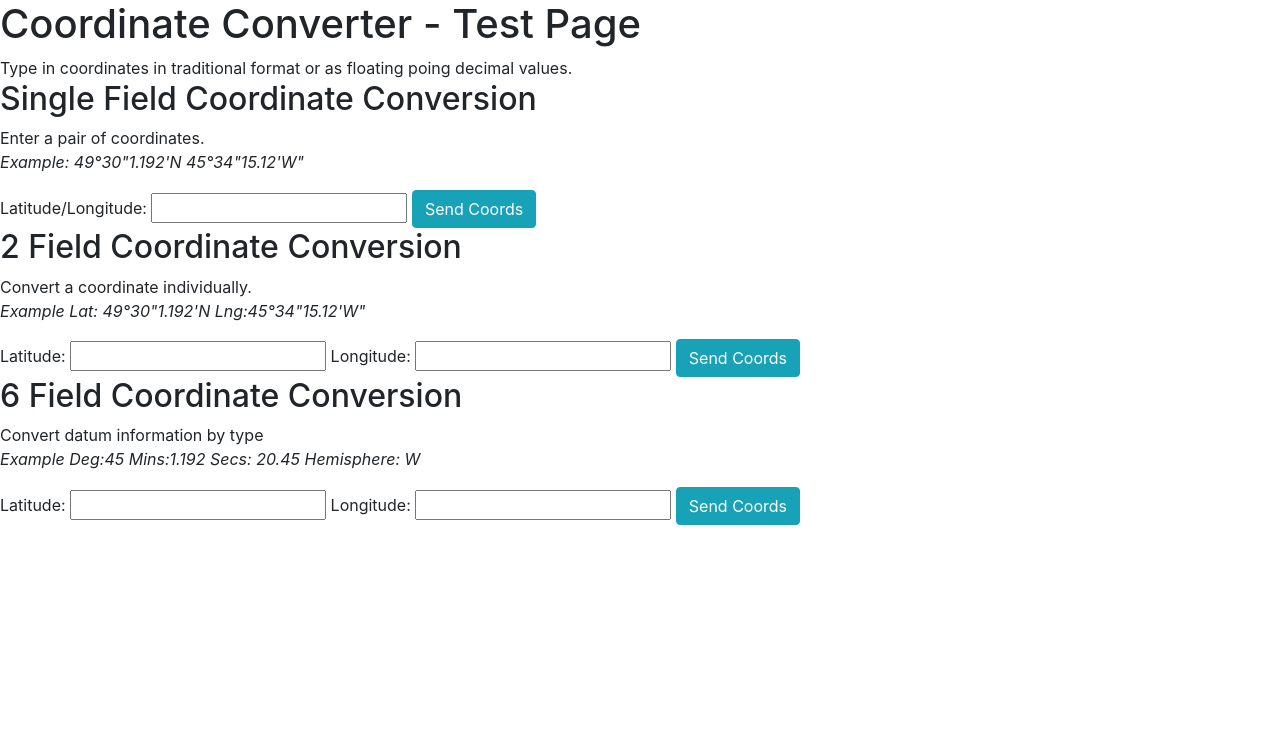
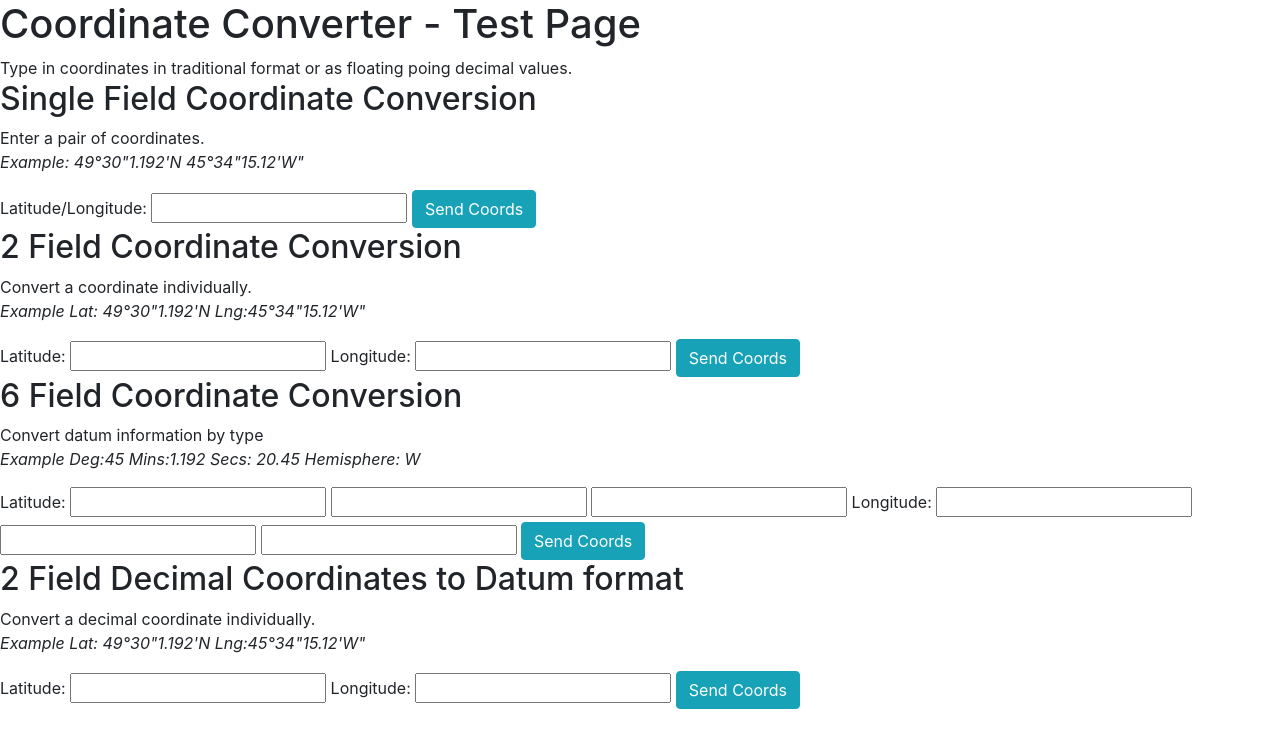
Before and after one commit to shoesCodeFor/CoordConverter, a plain HTML site: page index.html in a window 1280 px wide. Drawn offline with nearby package versions, Linux system fonts and the light colour scheme.

Commit message:
More form fields for the demo page.

```diff
--- a/index.html
+++ b/index.html
@@ -36,12 +36,26 @@
             <h2>6 Field Coordinate Conversion</h2>
             <p>Convert datum information by type<br><cite>Example Deg:45 Mins:1.192 Secs: 20.45 Hemisphere: W</cite></p>
             <label for="lat">Latitude:</label>
-            <input type="text" name="lat" id="latDegInt"/>
+            <input type="number" name="lat" id="latDegInt"/>
+            <input type="number" name="lat" id="latMinInt"/>
+            <input type="number" name="lat" id="latSecFloat"/>
             <label for="long">Longitude:</label>
-            <input type="text" name="long" id="lngDegInt"/>
+            <input type="number" name="long" id="lngDegInt"/>
+            <input type="number" name="long" id="lngMinInt"/>
+            <input type="number" name="long" id="lngMinFloat"/>
             <button onclick="sixBoxCoordSubmit()" class="btn btn-info">Send Coords</button>
         </form>
+        <form onsubmit="return false;">
+            <h2>2 Field Decimal Coordinates to Datum format</h2>
+            <p>Convert a decimal coordinate individually.<br><cite>Example Lat: 49°30"1.192'N Lng:45°34"15.12'W"</cite></p>
+            <label for="lat">Latitude:</label>
+            <input type="text" name="lat" id="latDec"/>
+            <label for="long">Longitude:</label>
+            <input type="text" name="long" id="lngDec"/>
+            <button onclick="coordSubmit()" class="btn btn-info">Send Coords</button>
+        </form>
     </div>
+    <div id="mapCanvas"></div>
 
 
     <footer>
@@ -65,10 +79,15 @@
                 console.log('We\'re loaded');
             };
             function coordSubmit(){
-                var latStr = document.getElementById('latStr').value;
-                var lngStr = document.getElementById('lngStr').value;
+                let latStr = document.getElementById('latStr').value;
+                let lngStr = document.getElementById('lngStr').value;
                 console.log("Coordinate String Collected" + latStr + " " + lngStr);
             }
+            function singleCoordStrSubmit(){
+                let singleCoordSt = document.getElementById("latLngPair").value;
+                console.log("Single Coordinate field is: " + singleCoordSt);
+            }
+
 
         </script>
     </footer>
```
